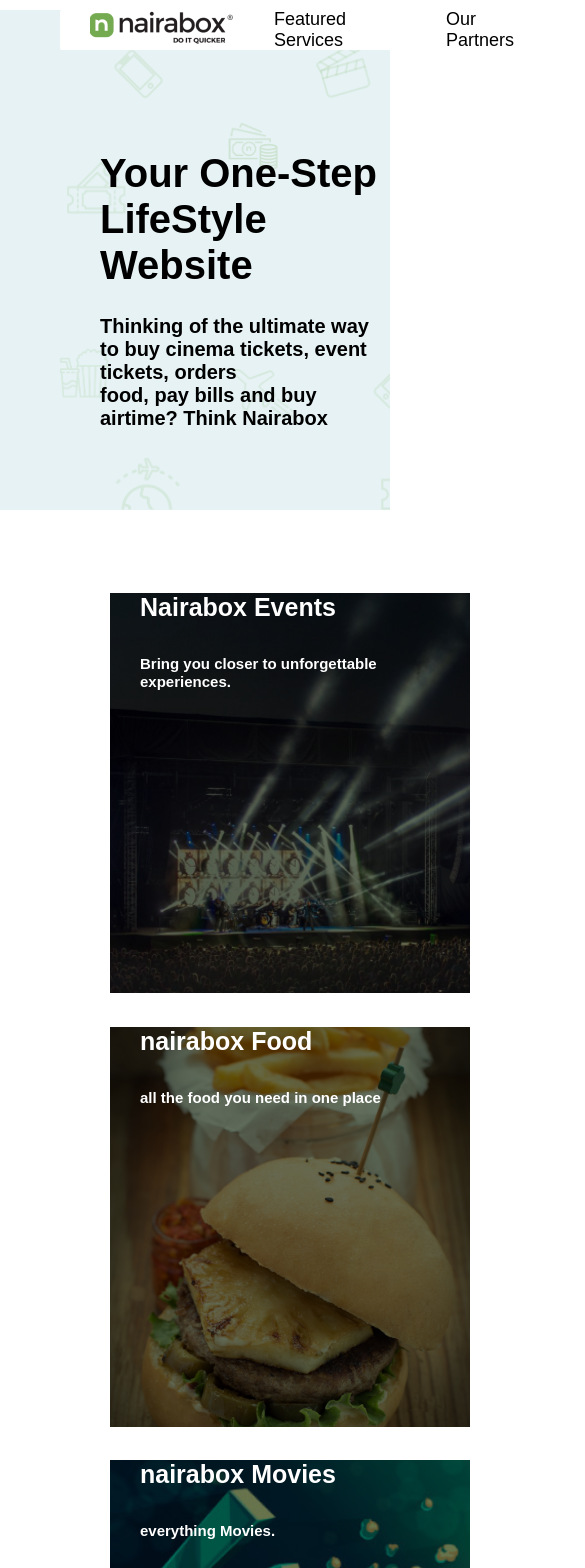
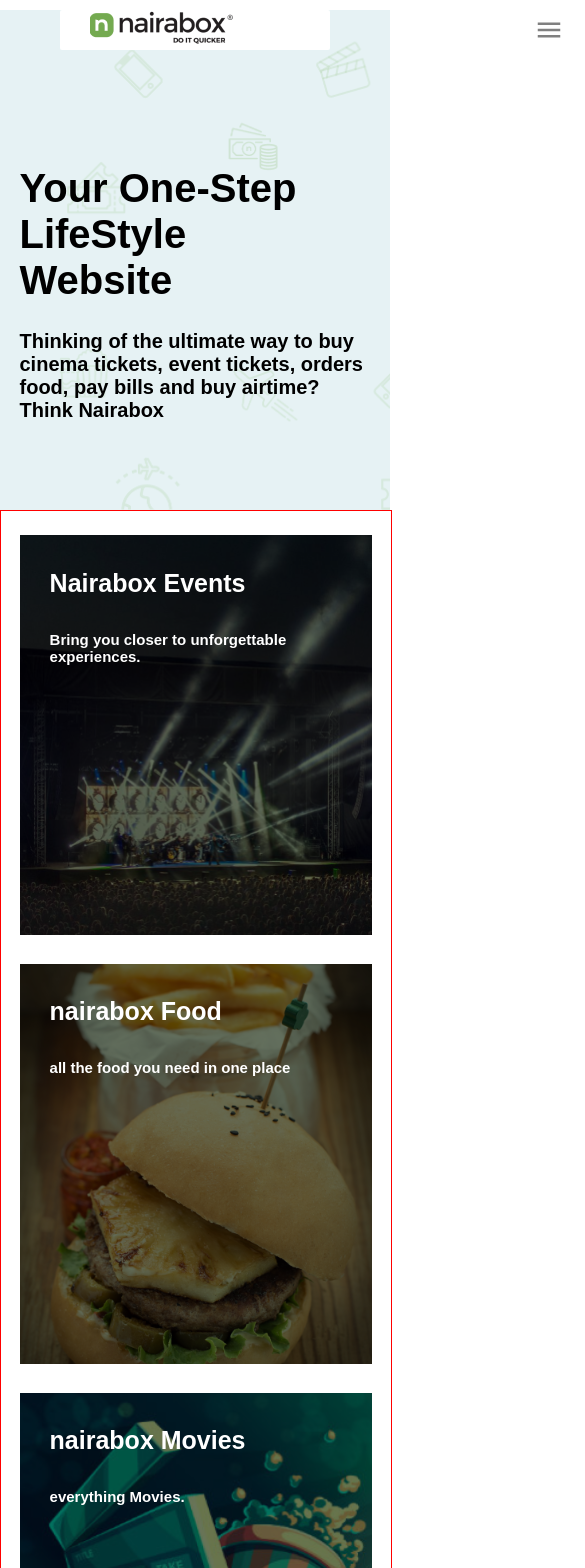
Before and after one commit to olowolowotimi/Nairabox, a Next.js app: page / in a window 390 px wide. Shown: the top 1568 px of the page, 585 px wide, since content can reach past the window. Built offline with nearby package versions, Linux system fonts and the light colour scheme; a web font is replaced by a local one.

Commit message:
new commit

```diff
--- a/src/Layout/Footer/styles/Footer.module.css
+++ b/src/Layout/Footer/styles/Footer.module.css
@@ -35,3 +35,22 @@
     padding: 30px 50px;
     justify-content: space-between;
 }
+
+@media only screen and (max-width: 768px) {
+    .body{
+        margin: 0;
+        padding: 0;
+        height: 100%;
+    }
+    .text{
+        padding: 10px 10px;
+        margin: 0;
+        white-space: nowrap;
+        font-size: 13px;
+    }
+    .contact{
+        margin: 0;
+        padding: 0;
+        text-align: center;
+    }
+}
--- a/src/Layout/Header/index.js
+++ b/src/Layout/Header/index.js
@@ -15,6 +15,7 @@
                 <li>Our Partners</li>
                 <li>Contact Us</li>
             </ul>
+
             <div className={topStyle.images}>
             <img src='./static/img/google.png' alt="google logo" />
             <img src='./static/img/apple.png' alt="apple logo" />
--- a/src/Layout/Header/style/Header.module.css
+++ b/src/Layout/Header/style/Header.module.css
@@ -48,7 +48,12 @@
     .card{
         padding: 10px 30px;
     }
-    .details{
-        width:100%;
+    .details ul,
+    .images {
+        display: none;
+    }
+    .text{
+        margin: 0;
+        padding: 20% 5%;
     }
 }
--- a/src/components/Menu/index.js
+++ b/src/components/Menu/index.js
@@ -1,7 +1,7 @@
 import React, { useState } from "react";
 import menuStyle from "./styles/Menu.module.css";
 import { IoMdMenu } from "react-icons/io";
-import { CgCopyright } from "react-icons/cg";
+
 
 
 const Menu = () => {
--- a/src/components/Menu/styles/Menu.module.css
+++ b/src/components/Menu/styles/Menu.module.css
@@ -8,11 +8,12 @@
     width: 100%;
 }
 .option{
-    color: white;
-    padding: 20px 0;
-    width: 150px;
+    color: grey;
+    padding: 20px 300px;
+    width: 30px;
     height: 40px;
     display: none;
+
 }
 @media only screen and (max-width: 768px){
     .option{
--- a/src/components/Partners/styles/Partners.module.css
+++ b/src/components/Partners/styles/Partners.module.css
@@ -22,4 +22,23 @@
     justify-content: space-evenly;
     margin: 30px;
 
+
 }
+
+@media only screen and (max-width: 768px) {
+
+    .info{
+        padding: 1% 3%;
+    }
+    .info .logos,
+    .logoTwo {
+        margin: 0;
+        padding: 2% 0;
+        flex-wrap: wrap;
+    }
+    .logos img,
+    .logoTwo img {
+        padding: 1% 5px;
+    }
+
+}
--- a/src/container/Content/styles/Content.module.css
+++ b/src/container/Content/styles/Content.module.css
@@ -79,18 +79,26 @@
 @media only screen and (max-width: 768px){
 .cards{
   width:100%;
-  display: inline-block;
-  padding: 0px 10px;
+  display: block;
+  border: 1px solid red;
 }
 .options{
-  width:1200px;
-  display:inline-block;
+  padding: 0;
+  flex-wrap: wrap;
+  padding: 10px 15px;
+}
+.options div{
+  width:100%;
+  margin: 4% 1%;
+
 }
 .option{
-  width:1200px;
-  display:inline-block;
-
-
-
+  padding: 0;
+  flex-wrap: wrap;
+  padding: 10px 15px;
+}
+.option div{
+  width:100%;
+  margin: 4% 1%;
 }
 }
```
